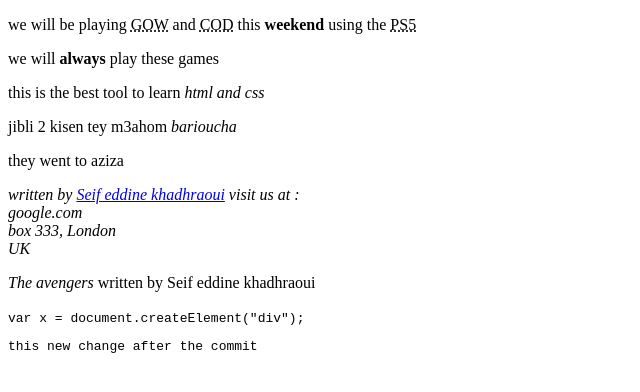
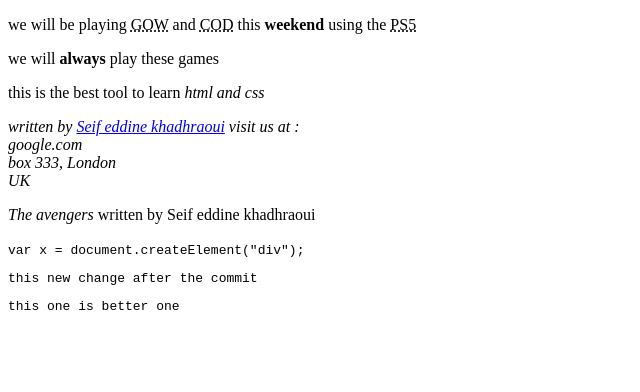
Before and after one commit to khadhraoui-seifeddine/learning-HTML-CSS-JavaScript, a plain HTML site: page beginner/index.html in a window 1280 px wide. Shown: the whole page, without its empty margins (0-640 px from the left). Drawn offline with Linux system fonts and the light colour scheme.

Commit message:
updating the codes

```diff
--- a/beginner/index.html
+++ b/beginner/index.html
@@ -10,8 +10,6 @@
 <p> we will be playing <abbr title="God Of War">GOW</abbr> and <abbr title="Call Of Duty">COD</abbr> this <b> weekend </b> using the <abbr title="Play Station 5">PS5</abbr> </p>
 <p> we will <strong>always</strong>  play these games</p>
 <p>this is the best tool to learn <i>html and css</i> </p>
-<p>jibli 2 kisen tey m3ahom <em> barioucha</em> </p>
-<p><bdo dir="ltr">they went to aziza</bdo> </p>
 <address> written by <a href="google.com"> Seif eddine khadhraoui</a>
 visit us at : <br>
 google.com <br>
@@ -22,6 +20,7 @@ UK
 <code>
  var x = document.createElement("div");
  <p> this new change after the commit</p>
+ <p> this one is better one</p>
 </code>
 </body>
 </html>
```
Also changed, not shown: beginner/Readme.txt (added).
